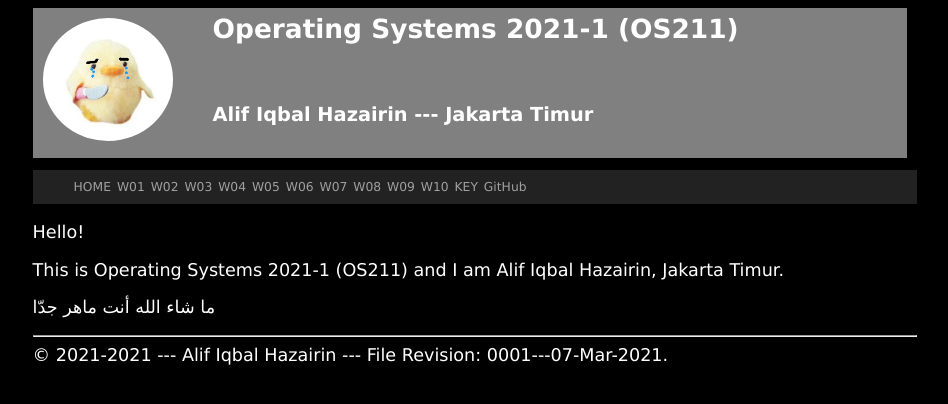
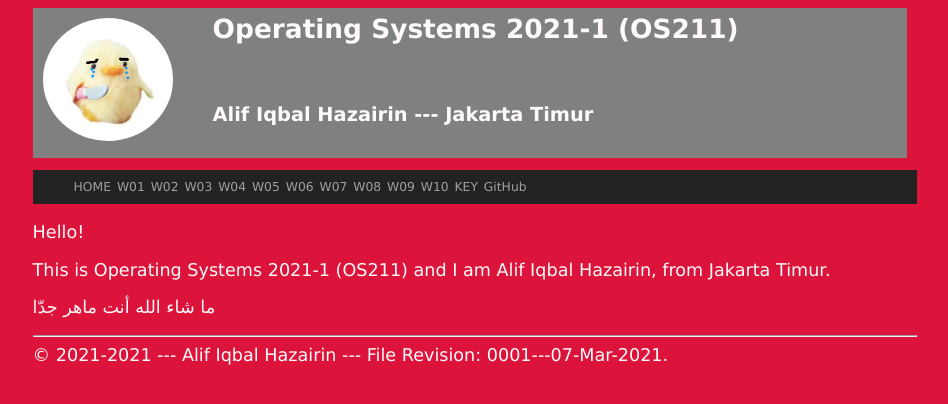
Before and after one commit to AlifHazairin/os211, a Jekyll site: the page built from index.md, in a window 1280 px wide. Shown: the top 404 px of the page, without its empty margins (165-1113 px from the left). Built offline with Jekyll 4.4.1, drawn with Linux system fonts in a browser that asks for light colours.

Commit message:
modified the page

```diff
--- a/assets/css/style.css
+++ b/assets/css/style.css
@@ -9,13 +9,13 @@
 }
 
 .plainclass {
-  color:            white;
+  color:            snow;
   background-color: #001030;
 }
 
 .plainclass1 {
-  color:            white;
-  background-color: black;
+  color:            snow;
+  background-color: crimson;
 }
 
 .container {
--- a/index.md
+++ b/index.md
@@ -4,6 +4,6 @@ layout: "layout"
 
 Hello!
 
-This is {{ site.title }} and I am {{ site.author }}, {{ site.address }}.
+This is {{ site.title }} and I am {{ site.author }}, from {{ site.address }}.
 
 ما شاء الله أنت ماهر جدّا
```
